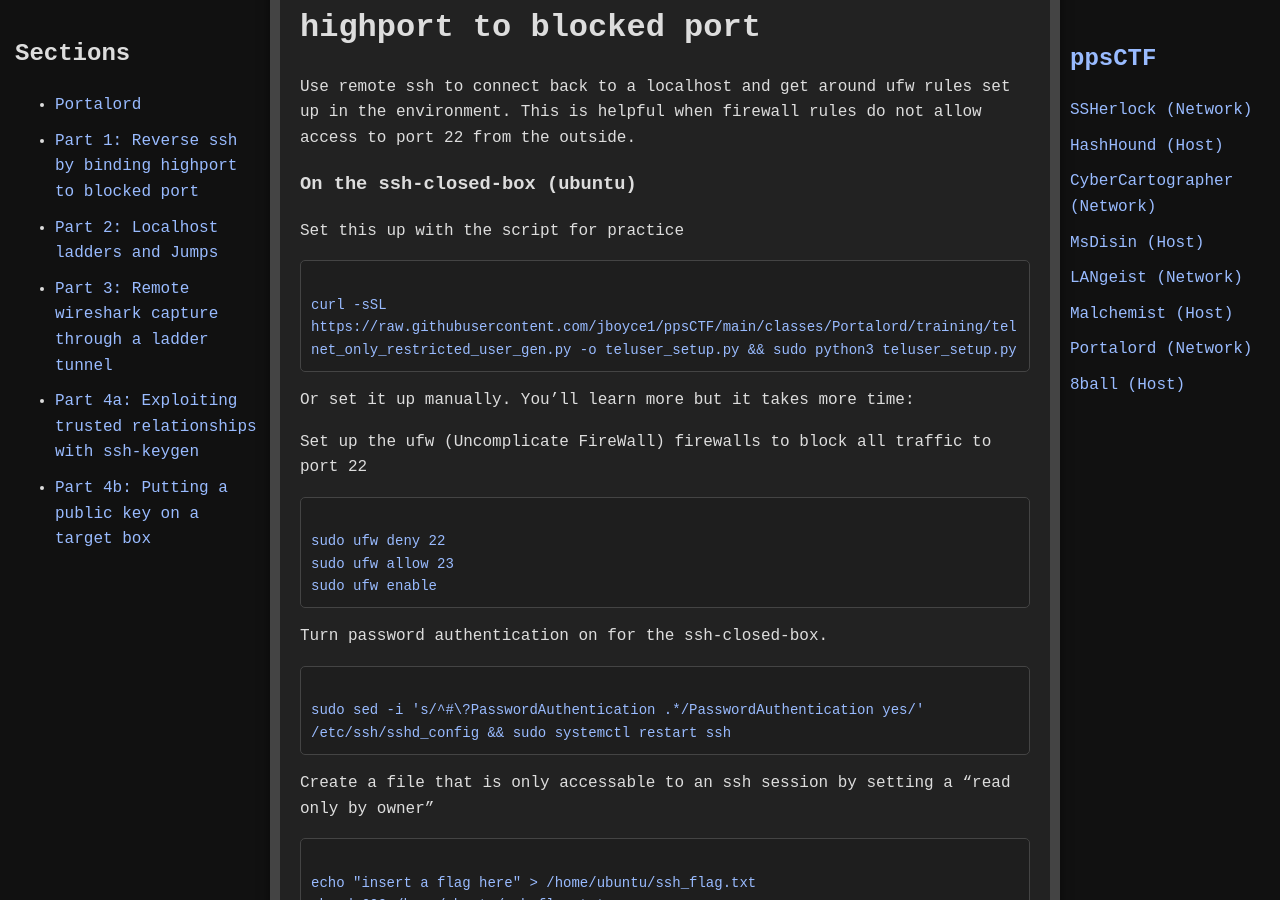
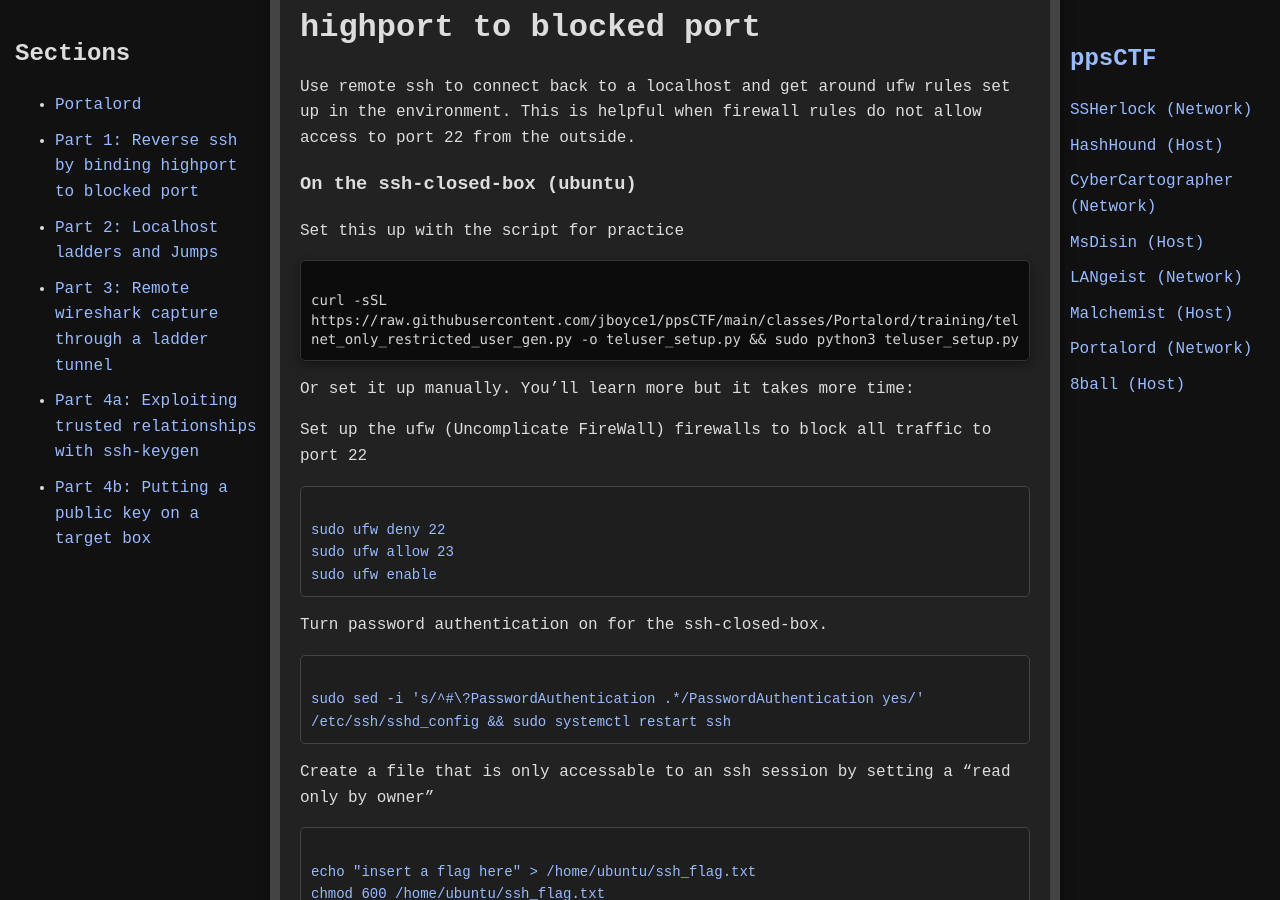
Before and after one commit to jboyce1/ppsCTF, a Jekyll site: the page built from classes/Portalord/Portalord.md, in a window 1280 px wide and 900 px high, scrolled down 639 px. Built offline with Jekyll 4.4.1, drawn with Linux system fonts in a browser that asks for light colours.

Commit message:
Update Portalord.md

```diff
--- a/classes/Portalord/Portalord.md
+++ b/classes/Portalord/Portalord.md
@@ -22,7 +22,7 @@ Use remote ssh to connect back to a localhost and get around ufw rules set up in
 
 ### On the ssh-closed-box (ubuntu)
 Set this up with the script for practice
-<div class="scroll-box">
+<div class="terminal">
 curl -sSL https://raw.githubusercontent.com/jboyce1/ppsCTF/main/classes/Portalord/training/telnet_only_restricted_user_gen.py -o teluser_setup.py && sudo python3 teluser_setup.py
 </div>
 
```
